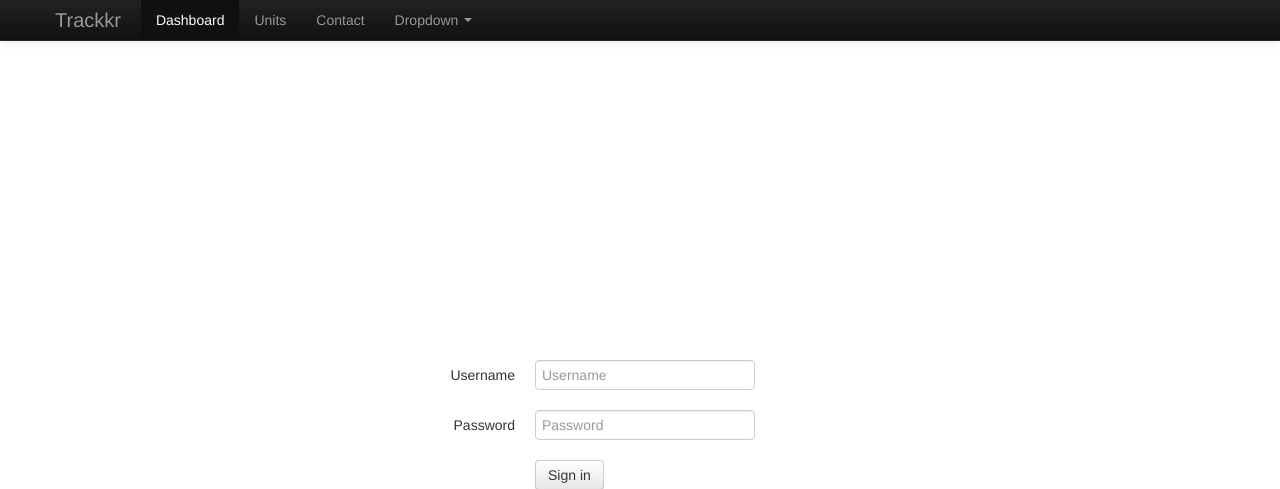
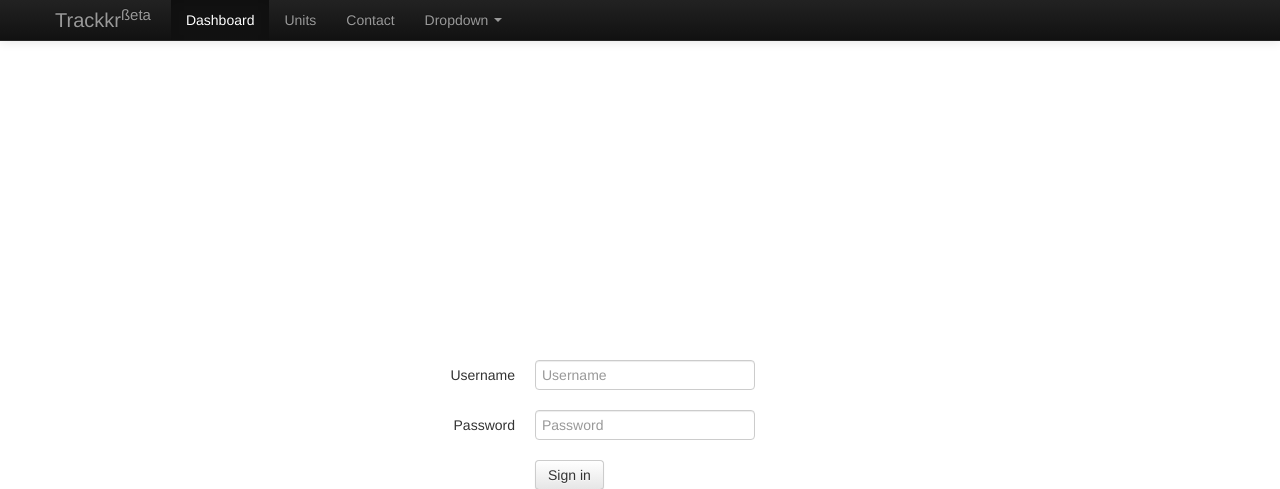
Before and after one commit to teran/trackkr, a Django app: page /login.html?next=/dashboard.html in a window 1280 px wide. Shown: the top 489 px of the page. Run offline with Django 3.2, Linux system fonts and the light colour scheme; some libraries are stand-ins or nearby versions.

Commit message:
Beta status added to project name in common templates

```diff
--- a/templates/common/navigation.html
+++ b/templates/common/navigation.html
@@ -7,7 +7,7 @@
                         <span class="icon-bar"></span>
                         <span class="icon-bar"></span>
                     </button>
-                    <a class="brand" href="/">Trackkr</a>
+                    <a class="brand" href="/">Trackkr<sup>ßeta</sup></a>
                     <div class="nav-collapse collapse">
                         <ul class="nav">
                             <li class="active"><a href="/dashboard.html">{% trans 'Dashboard' %}</a></li>
```
